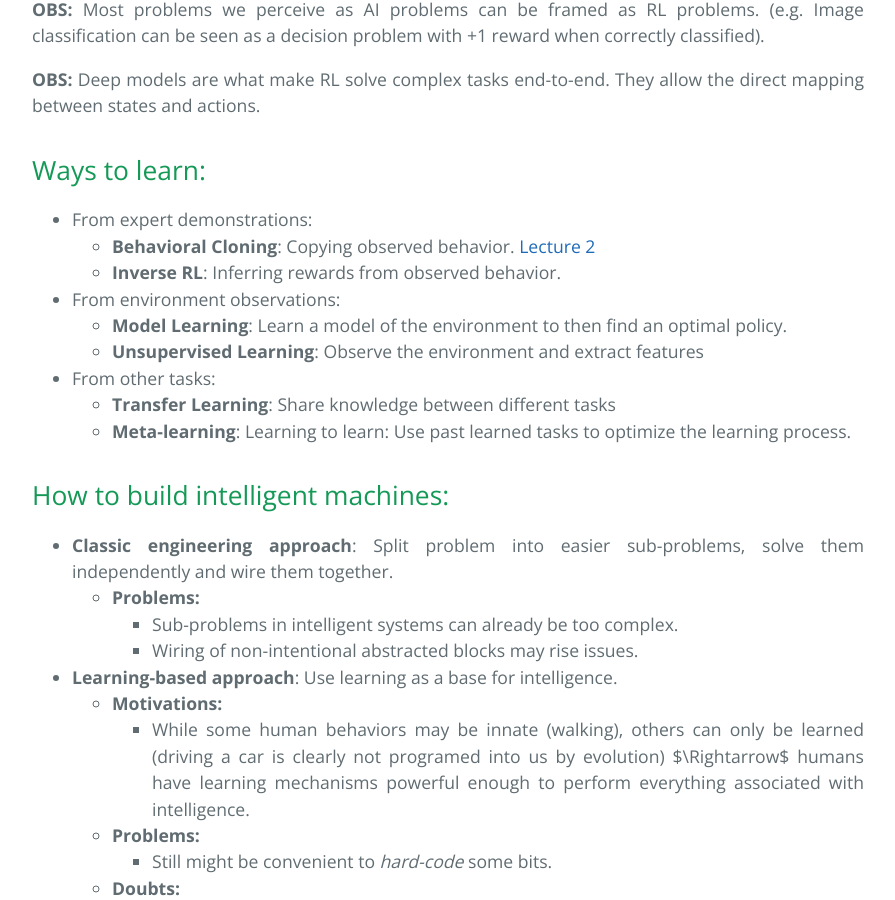
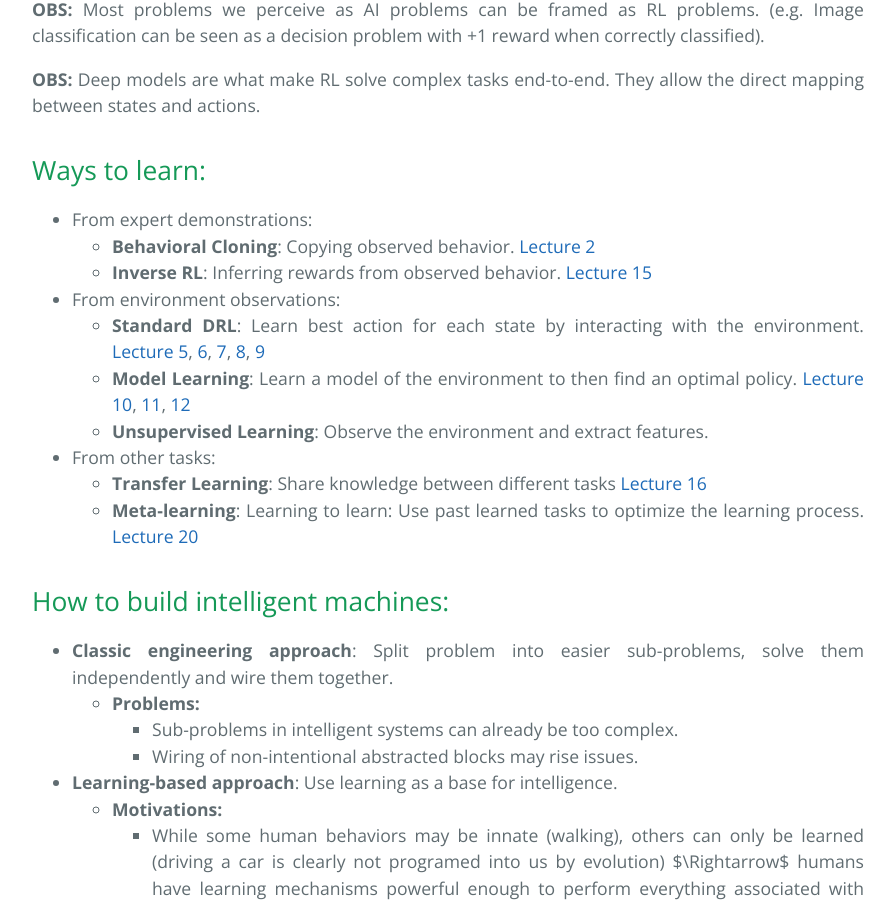
Before and after one commit to CampusAI/CampusAI.github.io, a Jekyll site: the page built from _lectures/lecture_1/lecture1.md, in a window 1280 px wide and 900 px high, scrolled down 1016 px. Shown: the whole window, without its empty margins (192-1087 px from the left). Built offline with Jekyll 4.4.1, drawn with Linux system fonts in a browser that asks for light colours.

Commit message:
Added links to lecture1

```diff
--- a/_lectures/lecture_1/lecture1.md
+++ b/_lectures/lecture_1/lecture1.md
@@ -36,18 +36,18 @@ Inventory management:
 
 - From expert demonstrations:
     - **Behavioral Cloning**: Copying observed behavior. [Lecture 2](/lectures/lecture2)
-    - **Inverse RL**: Inferring rewards from observed behavior.
+    - **Inverse RL**: Inferring rewards from observed behavior. [Lecture 15](/lectures/lecture15)
 
 
 - From environment observations:
-    - **Model Learning**: Learn a model of the environment to then find an optimal policy.
+    - **Standard DRL**: Learn best action for each state by interacting with the environment. [Lecture 5](/lectures/lecture5), [6](/lectures/lecture6), [7](/lectures/lecture7), [8](/lectures/lecture8), [9](/lectures/lecture9)
+    - **Model Learning**: Learn a model of the environment to then find an optimal policy. [Lecture 10](/lectures/lecture10), [11](/lectures/lecture10), [12](/lectures/lecture10)
     <!-- "Learning to predict" -->
-    - **Unsupervised Learning**: Observe the environment and extract features
-
+    - **Unsupervised Learning**: Observe the environment and extract features.
 
 - From other tasks:
-    - **Transfer Learning**: Share knowledge between different tasks
-    - **Meta-learning**: Learning to learn: Use past learned tasks to optimize the learning process.
+    - **Transfer Learning**: Share knowledge between different tasks [Lecture 16](/lectures/lecture16)
+    - **Meta-learning**: Learning to learn: Use past learned tasks to optimize the learning process. [Lecture 20](/lectures/lecture20)
 
 ## How to build intelligent machines:
 
```
